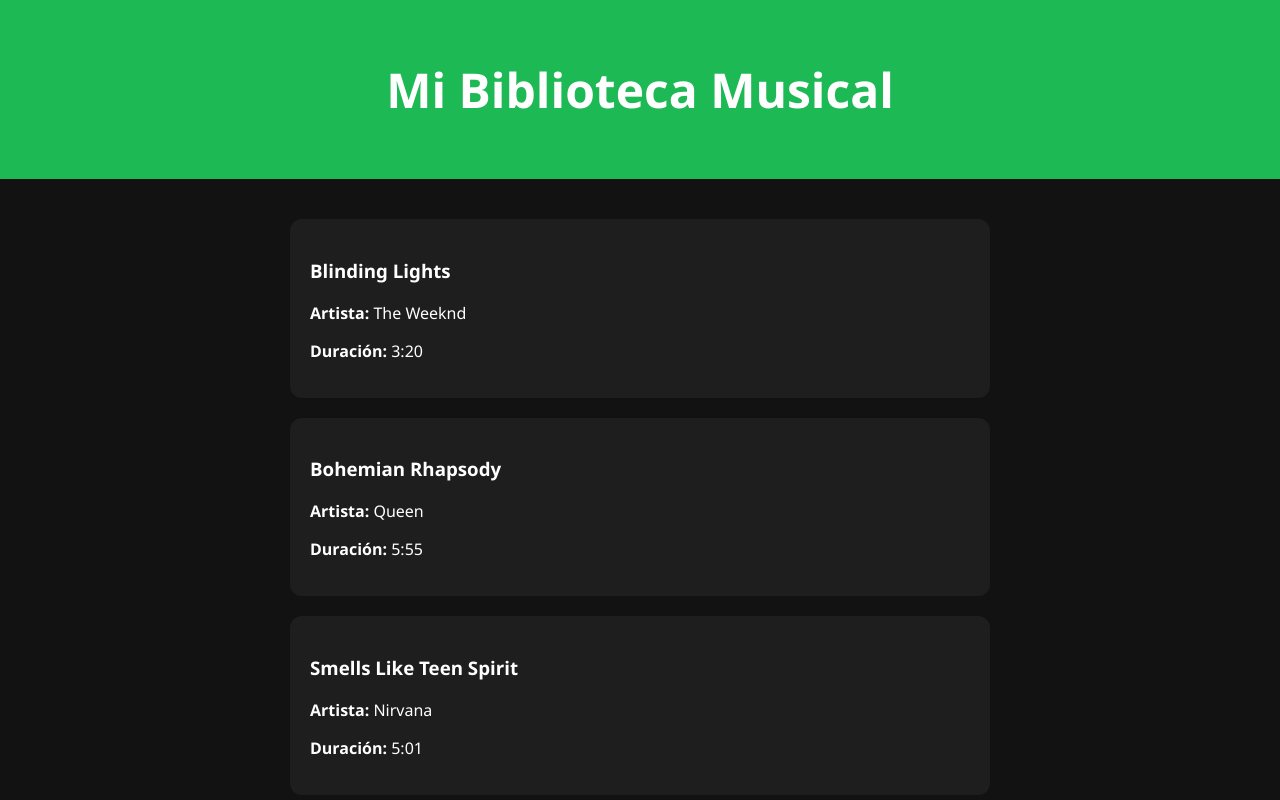
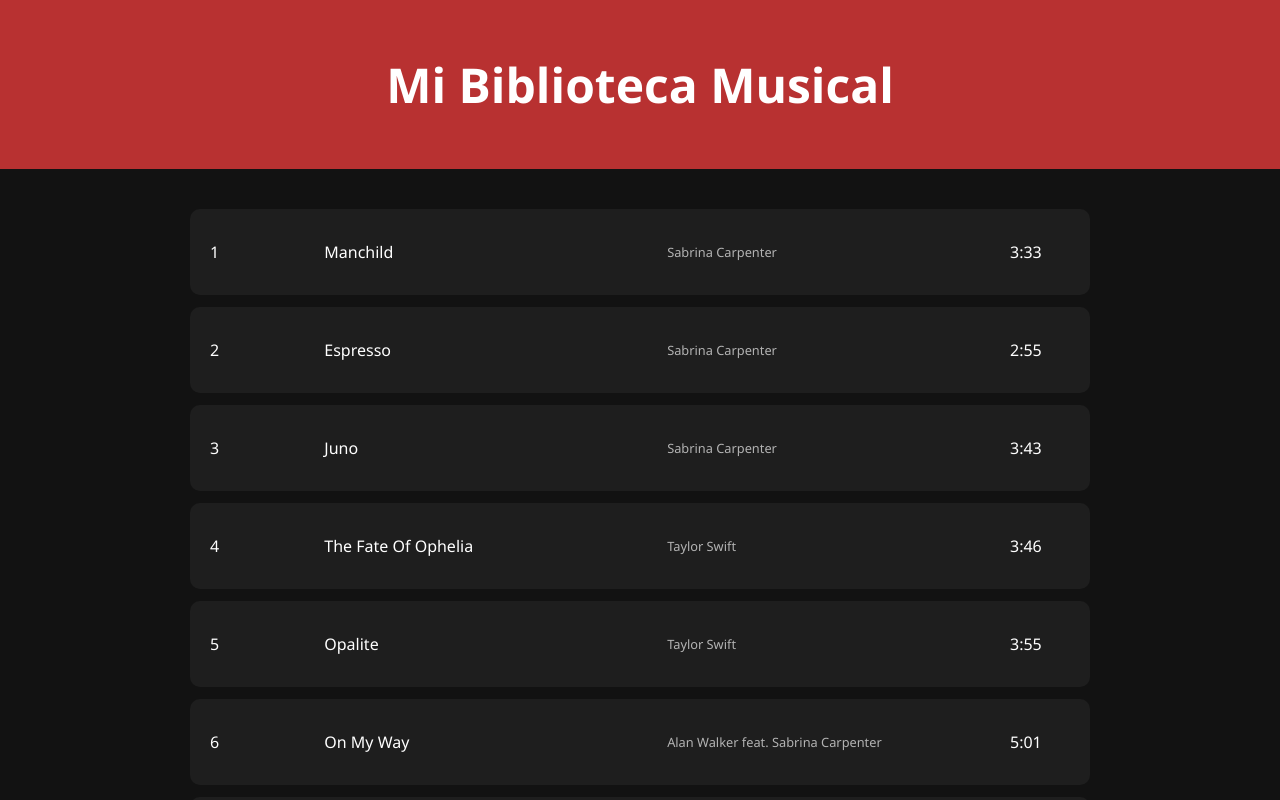
Before and after one commit to 73armando-tech/biblioteca-musical, a React (Create React App) app: page / in a window 1280 px wide. Shown: the top 800 px of the page. Built offline with nearby package versions, Linux system fonts and the light colour scheme.

Commit message:
mejora de estilos y nombres de canciones

```diff
--- a/src/App.css
+++ b/src/App.css
@@ -6,8 +6,8 @@
 }
 
 header {
-  background-color: #1db954;
-  padding: 25px;
+  background-color: rgb(184, 49, 49);
+  padding: 20px;
   text-align: center;
   font-size: 24px;
   font-weight: bold;
@@ -15,17 +15,33 @@
 
 .song-list {
   padding: 40px;
-  max-width: 700px;
+  max-width: 900px;
   margin: auto;
+
 }
 
 .song {
+   display: grid;
+  grid-template-columns: 1fr 3fr 3fr 60px;
+
+  align-items: center;
+
+  padding: 16px 20px;
+  margin-bottom: 12px;
+
   background: #1e1e1e;
-  padding: 20px;
-  margin-bottom: 20px;
-  border-radius: 12px;
-  transition: transform 0.2s ease, background 0.2s ease;
+  border-radius: 10px;
+
+  transition: background 0.2s ease, transform 0.15s ease;
+
+  cursor: pointer;
 }
+.artist {
+    font-size: .8rem;
+    display: flex;
+    align-items: center;
+    color: #b3b3b3;
+  }
 
 .song:hover {
   transform: scale(1.02);
--- a/src/App.js
+++ b/src/App.js
@@ -16,21 +16,55 @@
 
         <div className="song-list">
           <Song
-            title="Blinding Lights"
-            artist="The Weeknd"
-            duration="3:20"
+            number="1"
+            title="Manchild"
+            artist="Sabrina Carpenter"
+            duration="3:33"
           />
 
           <Song
-            title="Bohemian Rhapsody"
-            artist="Queen"
-            duration="5:55"
+            number="2"
+            title="Espresso"
+            artist="Sabrina Carpenter"
+            duration="2:55"
           />
 
           <Song
-            title="Smells Like Teen Spirit"
-            artist="Nirvana"
+            number="3"
+            title="Juno"
+            artist="Sabrina Carpenter"
+            duration="3:43"
+          />
+
+          <Song
+            number="4"
+            title="The Fate Of Ophelia"
+            artist="Taylor Swift"
+            duration="3:46"
+          />
+          <Song
+            number="5"
+            title="Opalite"
+            artist="Taylor Swift"
+            duration="3:55"
+          />
+          <Song
+            number="6"
+            title="On My Way"
+            artist="Alan Walker feat. Sabrina Carpenter"
             duration="5:01"
+          />
+          <Song
+            number="7"
+            title="Chiquita"
+            artist="Kaia Lana feat. Paty Cantú"
+            duration="3:05"
+          />
+          <Song
+            number="8"
+            title="Soporten"
+            artist="Kaia Lana"
+            duration="2:56"
           />
         </div>
 
--- a/src/components/Song.js
+++ b/src/components/Song.js
@@ -2,13 +2,14 @@
 
 class Song extends Component {
   render() {
-    const { title, artist, duration } = this.props;
+    const {number, title, artist, duration } = this.props;
 
     return (
       <div className="song">
-        <h3>{title}</h3>
-        <p><strong>Artista:</strong> {artist}</p>
-        <p><strong>Duración:</strong> {duration}</p>
+        <p>{number}</p>
+        <span className="title">{title}</span>
+        <span className="artist">{artist}</span>
+        <span className="duration">{duration}</span>
       </div>
     );
   }
```
